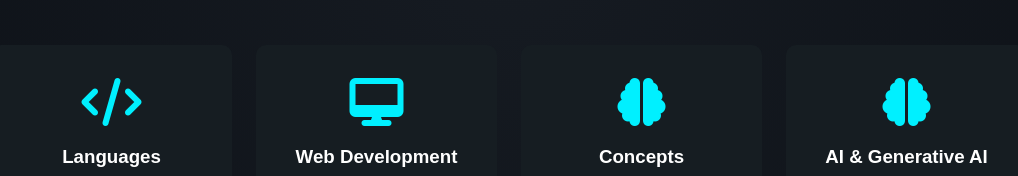
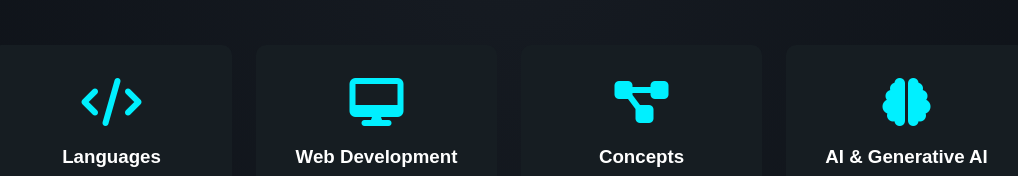
Before and after one commit to Swatantraraj19/Swatantraraj19.github.io, a plain HTML site: page index.html in a window 1280 px wide. Shown: the part 1258-1434 px from the top of the page, without its empty margins (131-1149 px from the left). Drawn offline with Linux system fonts and the light colour scheme.

```diff
--- a/index.html
+++ b/index.html
@@ -77,7 +77,7 @@
             <div class="skills-grid">
                 <div class="skill-card"><i class="fas fa-code"></i><h3>Languages</h3><p>C, C++, Python</p></div>
                 <div class="skill-card"><i class="fas fa-desktop"></i><h3>Web Development</h3><p>HTML, CSS, Tailwind CSS, JavaScript, React JS</p></div>
-                <div class="skill-card"><i class="fas fa-brain"></i><h3>Concepts</h3><p>OOPS, DSA, Computer Networks</p></div>
+                <div class="skill-card"><i class="fas fa-project-diagram"></i><h3>Concepts</h3><p>OOPS, DSA, Computer Networks</p></div>
                 <div class="skill-card"><i class="fas fa-brain"></i><h3>AI & Generative AI</h3><p>Prompt Engineering, GenAI Fundamentals, LLM Basics</p></div>
                 <div class="skill-card"><i class="fas fa-tools"></i><h3>Tools & Platforms</h3><p>Git/GitHub, Firebase, API, Snyk, VS Code</p></div>
                 <div class="skill-card"><i class="fas fa-tasks"></i><h3>Project Management</h3><p>Jira, Asana, Agile/Scrum</p></div>
```
